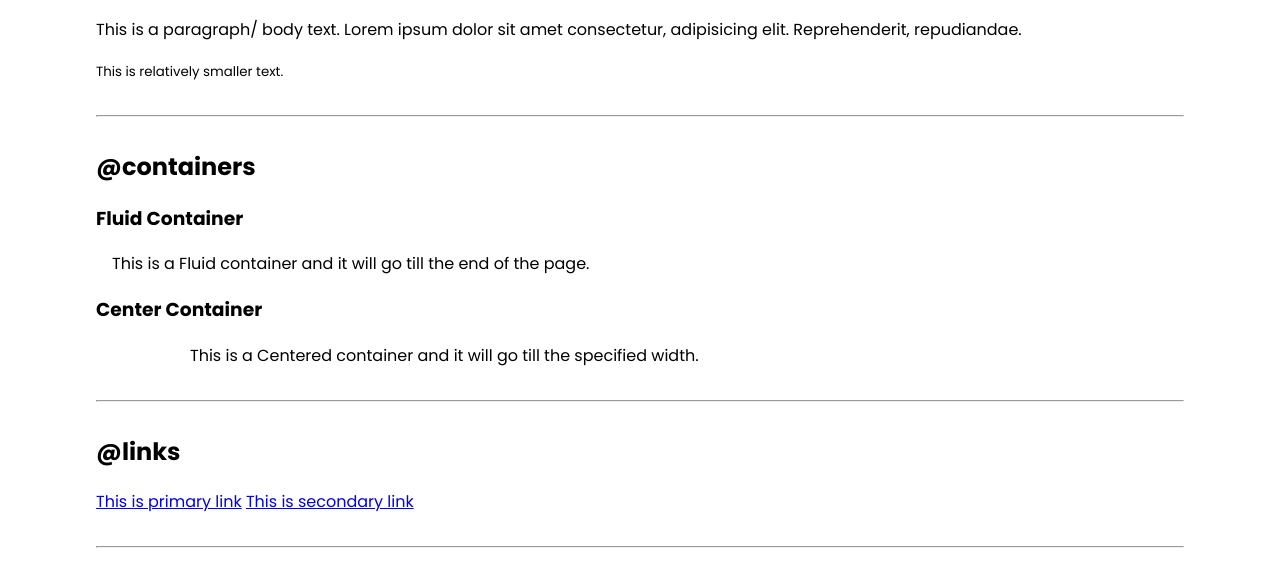
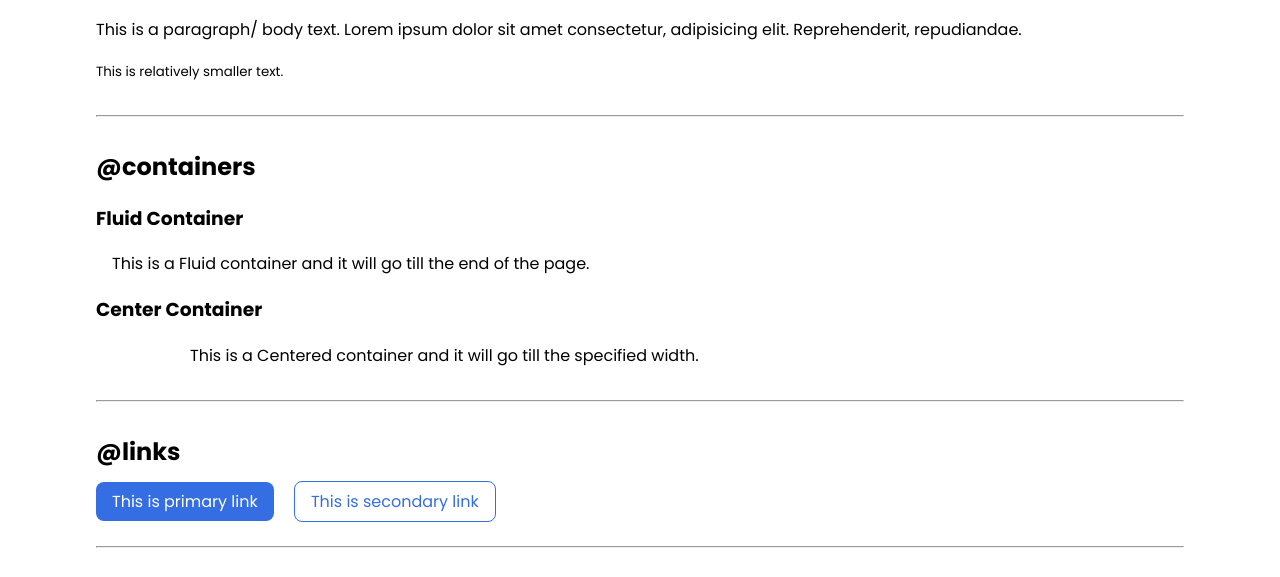
Before and after one commit to devSouvikb/component-library-for-projects, a plain HTML site: page index.html in a window 1280 px wide. Shown: the part 346-923 px from the top of the page. Drawn offline with Linux system fonts and the light colour scheme.

Commit message:
Update: link style

```diff
--- a/style.css
+++ b/style.css
@@ -28,3 +28,23 @@ hr {
   width: 100%-style;
   margin: auto;
 }
+
+/* links */
+
+.link {
+  text-decoration: none;
+  padding: 0.5rem 1rem;
+
+  border-radius: 0.5rem;
+}
+
+.link-primary {
+  background-color: var(--primary-color);
+  color: #ffffff;
+}
+
+.link-secondary {
+  color: var(--primary-color);
+  border: solid 0.1rem var(--primary-color);
+  margin: 1rem;
+}
```
